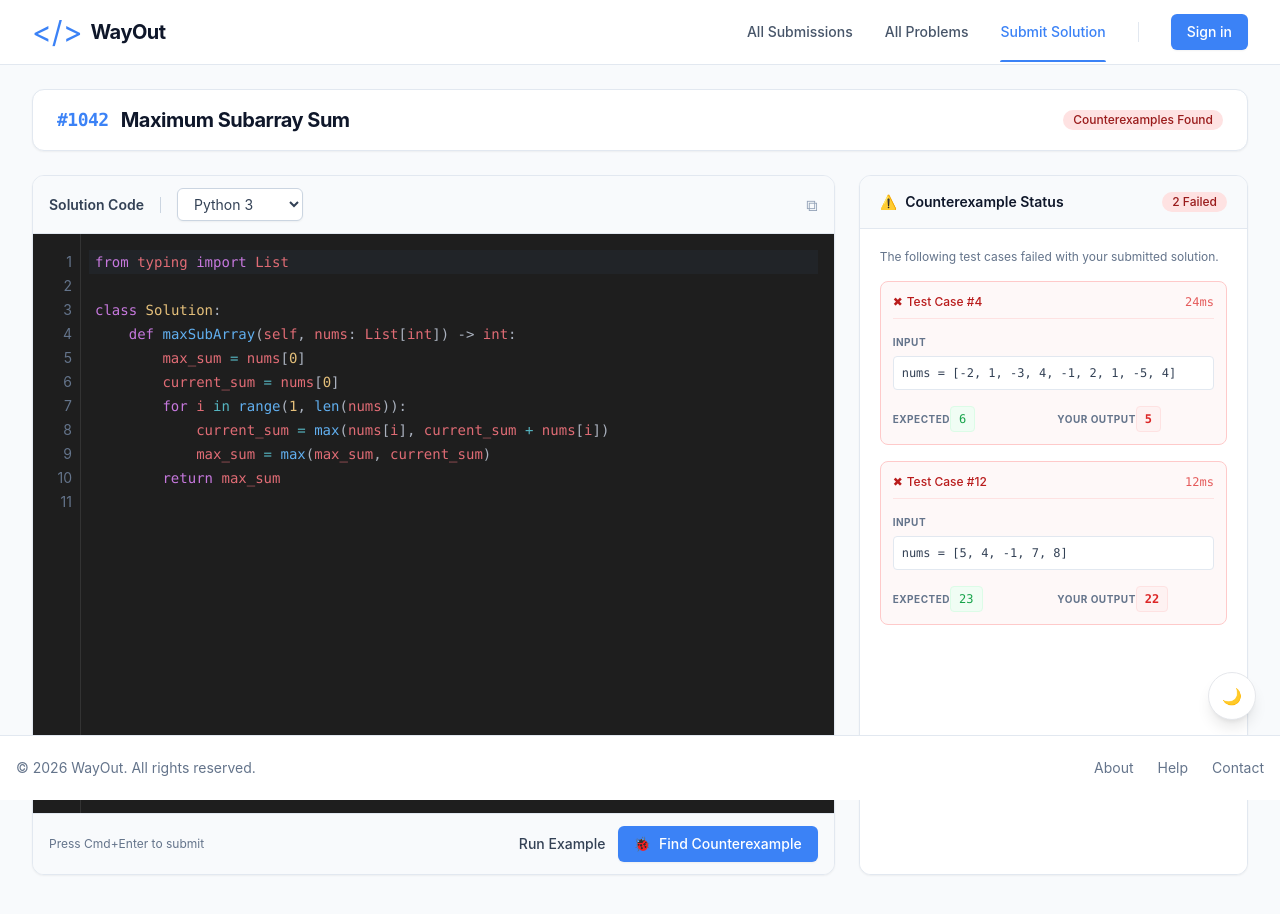
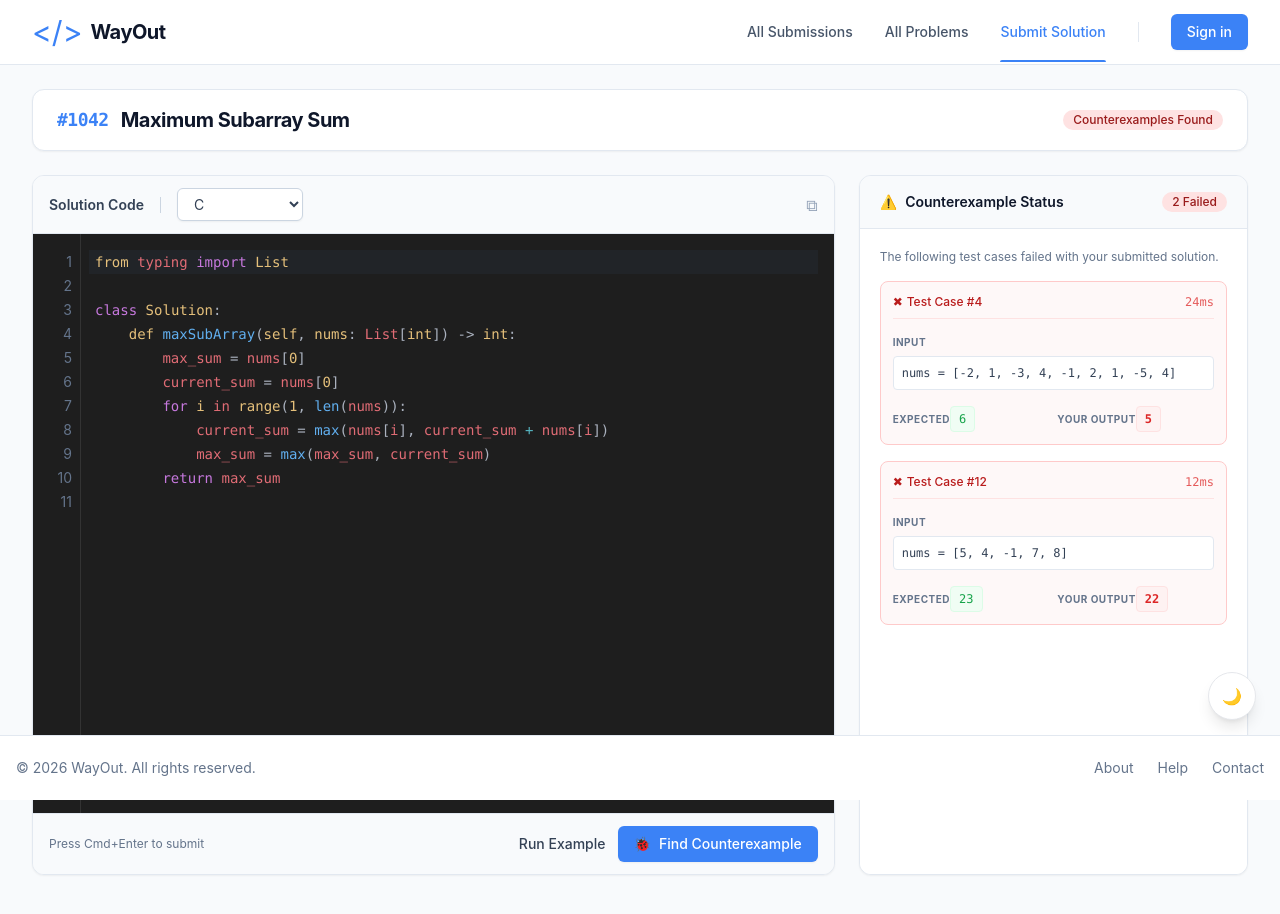
Before and after one commit to team-dopamine/wayout-web, a React (Create React App) app: page /counter-example in a window 1280 px wide. Shown: the top 914 px of the page. Built offline with nearby package versions, Linux system fonts and the light colour scheme.

Commit message:
fix: 초기 언어 c 언어 설정

```diff
--- a/src/pages/CounterExamplePage.tsx
+++ b/src/pages/CounterExamplePage.tsx
@@ -3,21 +3,20 @@ import { useMemo, useState } from 'react';
 import ProblemInfoCard from '@/components/counterexample/ProblemInfoCard';
 import SolutionEditorPanel from '@/components/counterexample/SolutionEditorPanel';
 import CounterExampleStatusPanel from '@/components/counterexample/CounterExampleStatusPanel';
+
 import { DEFAULT_CODE_BY_LANG, LANG_OPTIONS, MOCK_FAILED_CASES } from '@/constants/counterexample';
 import type { FailedCase, Language } from '@/types/counterexample';
 
 export default function CounterExamplePage() {
-  const [language, setLanguage] = useState<Language>('python');
+  const [language, setLanguage] = useState<Language>('c');
   const [code, setCode] = useState(DEFAULT_CODE_BY_LANG.python);
 
   const failedCases: FailedCase[] = useMemo(() => MOCK_FAILED_CASES, []);
   const failedCount = failedCases.length;
 
-  /** 언어 변경 시: 코드가 비어있을 때만 기본 코드 적용 */
   const handleChangeLanguage = (next: Language) => {
     setLanguage(next);
-
-    setCode((prevCode) => (prevCode.trim() === '' ? DEFAULT_CODE_BY_LANG[next] : prevCode));
+    setCode(DEFAULT_CODE_BY_LANG[next]);
   };
 
   const handleCopy = async () => {
@@ -33,9 +32,6 @@ export default function CounterExamplePage() {
   return (
     <div className="flex h-full flex-col overflow-hidden bg-slate-50 text-slate-700 dark:bg-slate-900 dark:text-slate-200">
       <main className="relative flex-1 overflow-y-auto bg-slate-50 px-4 py-8 pb-24 pt-6 dark:bg-slate-900 sm:px-6 lg:px-8">
-        <div className="pointer-events-none fixed right-0 top-20 -z-10 h-96 w-96 rounded-full bg-blue-400/5 blur-3xl" />
-        <div className="pointer-events-none fixed bottom-0 left-0 -z-10 h-96 w-96 rounded-full bg-purple-400/5 blur-3xl" />
-
         <div className="mx-auto w-full max-w-7xl space-y-6">
           <ProblemInfoCard
             problemId="#1042"
```
